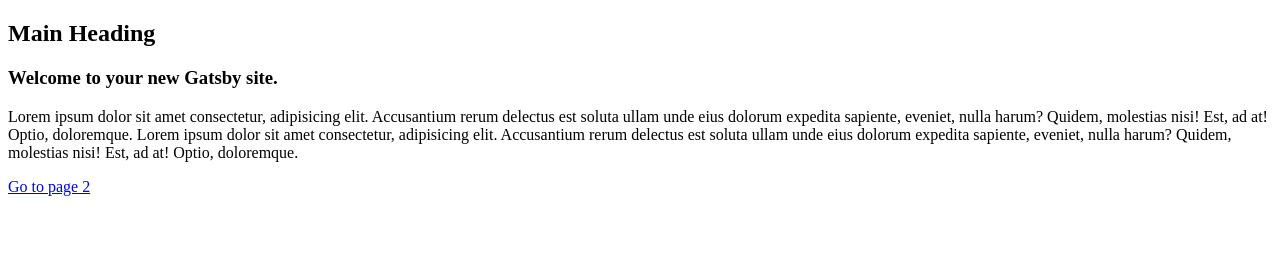
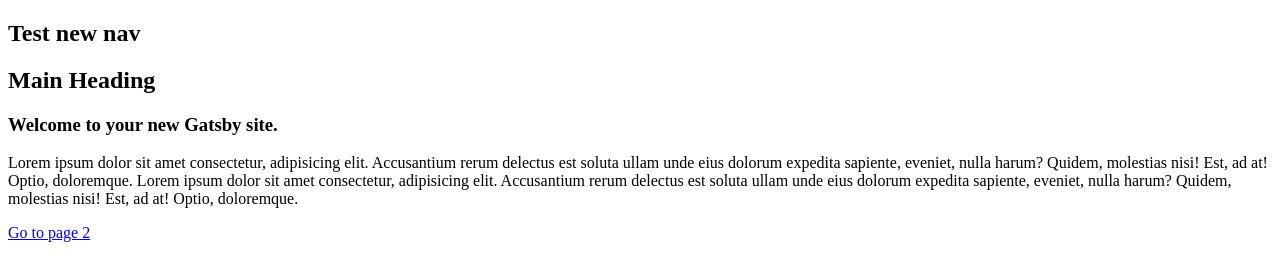
Before and after one commit to erichodges/gatsby-sass-template, a Gatsby site: page / in a window 1280 px wide. Built offline with nearby package versions, Linux system fonts and the light colour scheme; Gatsby itself is replaced by a stand-in of ours.

Commit message:
testing new nav idea

```diff
--- a/src/layouts/sass/_base.scss
+++ b/src/layouts/sass/_base.scss
@@ -31,3 +31,7 @@ body {
 .h1 {
   font-family: 'Roboto', sans-serif;
 }
+
+.nav {
+  font-size: 1rem;
+}
--- a/src/pages/index.js
+++ b/src/pages/index.js
@@ -4,6 +4,10 @@ import { locationsAreEqual } from 'history';
 
 const IndexPage = () => (
   <div>
+    <div className="nav">
+      <h2>Test new nav</h2>
+
+    </div>
     <h2 className="h1">Main Heading</h2>
 
       <h3>Welcome to your new Gatsby site.</h3>
```
